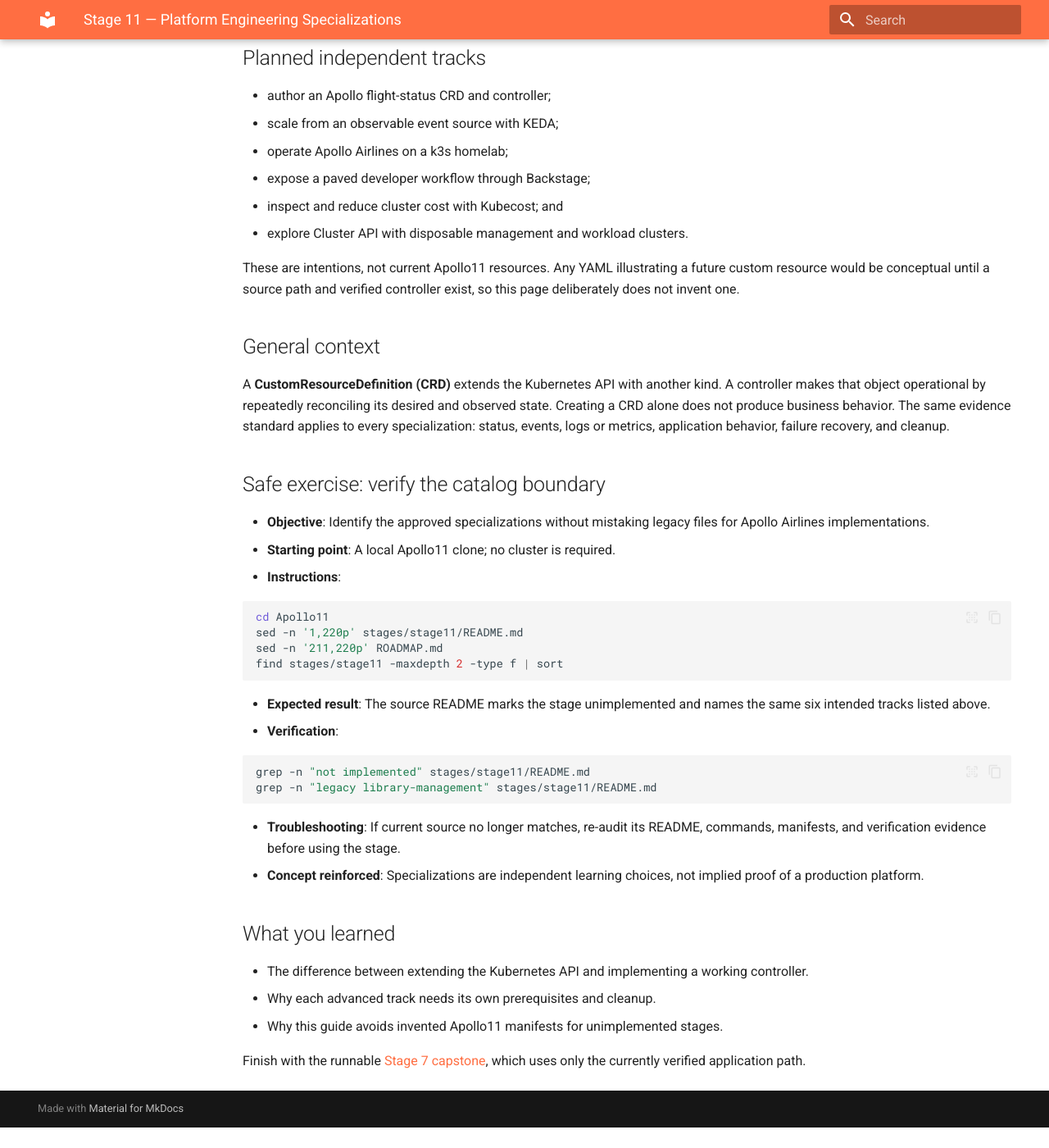
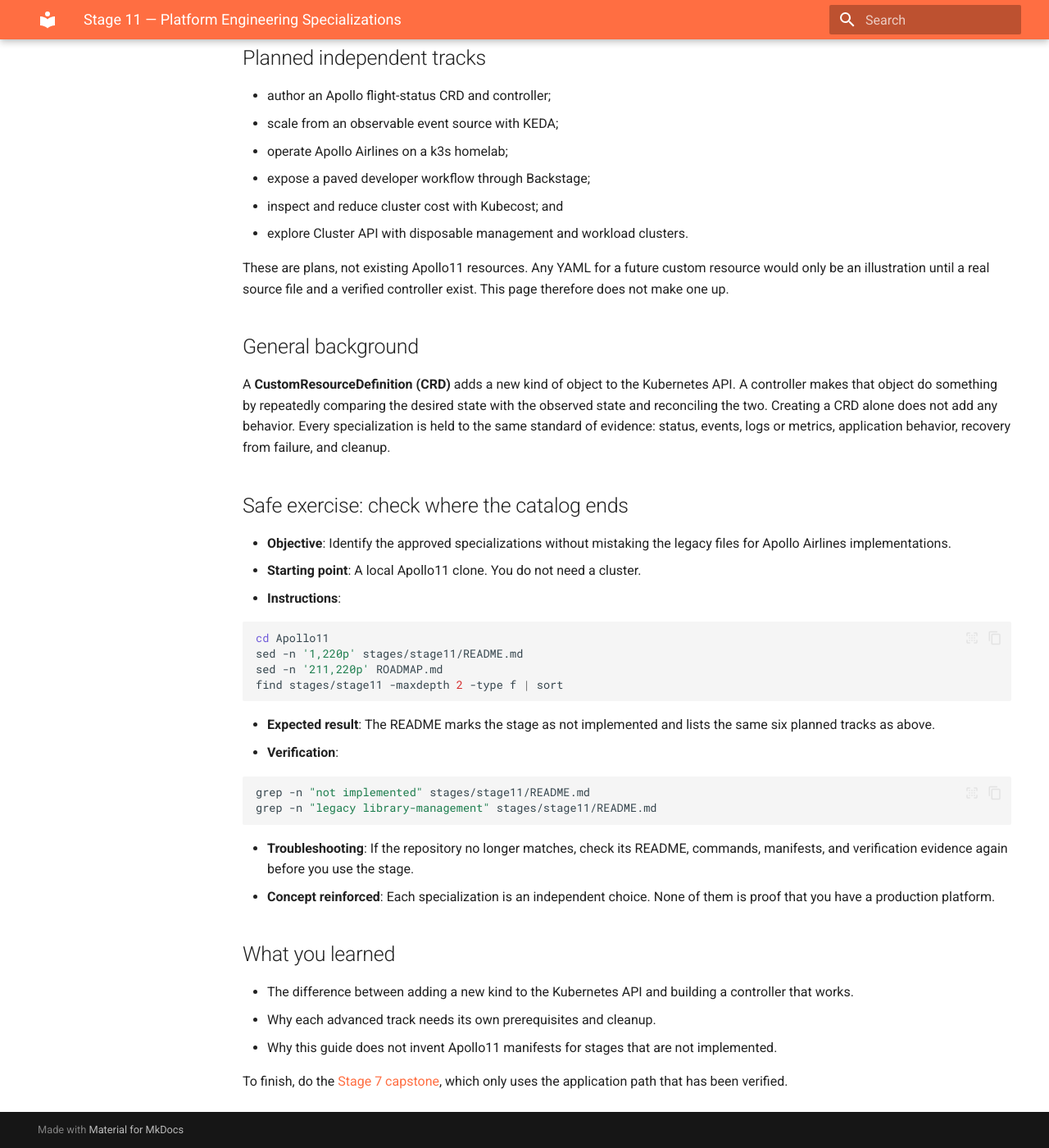
Before and after one commit to darshan-raul/apollo11-docs, an MkDocs documentation site: the page built from docs/stage-11.md, in a window 1280 px wide and 1400 px high, scrolled down 307 px. Shown: the whole window at 82% size. Built offline with MkDocs 1.6.1 and Material for MkDocs 9.7.7, drawn with Linux system fonts in a browser that asks for light colours; before the commit the page ends 1682 px from its top, so only the background shows below that; some of the changed text lies outside the part shown.

Commit message:
docs(stages 8-11): reword roadmap pages for clarity
Co-Authored-By: Claude Sonnet 5.5 <noreply@anthropic.com>
Claude-Session: https://claude.ai/code/session_01LEvRoeHTaKCVJK5GAbqFoh

````diff
--- a/docs/stage-11.md
+++ b/docs/stage-11.md
@@ -7,9 +7,9 @@ sidebar_label: "Stage 11: Specializations (Planned)"
 # Stage 11: Platform Engineering Specializations
 
 :::warning[Status: not implemented]
-Do not apply the current files in `stages/stage11/`. Its README identifies them
-as unverified legacy library-management scaffolding that is incompatible with
-the trusted Apollo Airlines stages.
+Do not apply the files currently in `stages/stage11/`. Its README describes them
+as unverified legacy scaffolding for a library-management app, which is not
+compatible with the trusted Apollo Airlines stages.
 :::
 
 Source: `stages/stage11/README.md` and the Stage 11 section of `ROADMAP.md`.
@@ -23,23 +23,24 @@ Source: `stages/stage11/README.md` and the Stage 11 section of `ROADMAP.md`.
 - inspect and reduce cluster cost with Kubecost; and
 - explore Cluster API with disposable management and workload clusters.
 
-These are intentions, not current Apollo11 resources. Any YAML illustrating a
-future custom resource would be conceptual until a source path and verified
-controller exist, so this page deliberately does not invent one.
+These are plans, not existing Apollo11 resources. Any YAML for a future custom
+resource would only be an illustration until a real source file and a verified
+controller exist. This page therefore does not make one up.
 
-## General context
+## General background
 
-A **CustomResourceDefinition (CRD)** extends the Kubernetes API with another
-kind. A controller makes that object operational by repeatedly reconciling its
-desired and observed state. Creating a CRD alone does not produce business
-behavior. The same evidence standard applies to every specialization: status,
-events, logs or metrics, application behavior, failure recovery, and cleanup.
+A **CustomResourceDefinition (CRD)** adds a new kind of object to the Kubernetes
+API. A controller makes that object do something by repeatedly comparing the
+desired state with the observed state and reconciling the two. Creating a CRD
+alone does not add any behavior. Every specialization is held to the same standard
+of evidence: status, events, logs or metrics, application behavior, recovery from
+failure, and cleanup.
 
-## Safe exercise: verify the catalog boundary
+## Safe exercise: check where the catalog ends
 
-- **Objective**: Identify the approved specializations without mistaking legacy
-  files for Apollo Airlines implementations.
-- **Starting point**: A local Apollo11 clone; no cluster is required.
+- **Objective**: Identify the approved specializations without mistaking the
+  legacy files for Apollo Airlines implementations.
+- **Starting point**: A local Apollo11 clone. You do not need a cluster.
 - **Instructions**:
 
 ```bash
@@ -49,8 +50,8 @@ sed -n '211,220p' ROADMAP.md
 find stages/stage11 -maxdepth 2 -type f | sort
 ```
 
-- **Expected result**: The source README marks the stage unimplemented and
-  names the same six intended tracks listed above.
+- **Expected result**: The README marks the stage as not implemented and lists
+  the same six planned tracks as above.
 - **Verification**:
 
 ```bash
@@ -58,17 +59,18 @@ grep -n "not implemented" stages/stage11/README.md
 grep -n "legacy library-management" stages/stage11/README.md
 ```
 
-- **Troubleshooting**: If current source no longer matches, re-audit its README,
-  commands, manifests, and verification evidence before using the stage.
-- **Concept reinforced**: Specializations are independent learning choices, not
-  implied proof of a production platform.
+- **Troubleshooting**: If the repository no longer matches, check its README,
+  commands, manifests, and verification evidence again before you use the stage.
+- **Concept reinforced**: Each specialization is an independent choice. None of
+  them is proof that you have a production platform.
 
 ## What you learned
 
-- The difference between extending the Kubernetes API and implementing a
-  working controller.
+- The difference between adding a new kind to the Kubernetes API and building a
+  controller that works.
 - Why each advanced track needs its own prerequisites and cleanup.
-- Why this guide avoids invented Apollo11 manifests for unimplemented stages.
+- Why this guide does not invent Apollo11 manifests for stages that are not
+  implemented.
 
-Finish with the runnable [Stage 7 capstone](./capstone), which uses only the
-currently verified application path.
+To finish, do the [Stage 7 capstone](./capstone), which only uses the application
+path that has been verified.
````
Also changed, not shown: docs/stage-10.md (+29 -23 lines), docs/stage-8.md (+62 -61 lines), docs/stage-9.md (+49 -43 lines).
